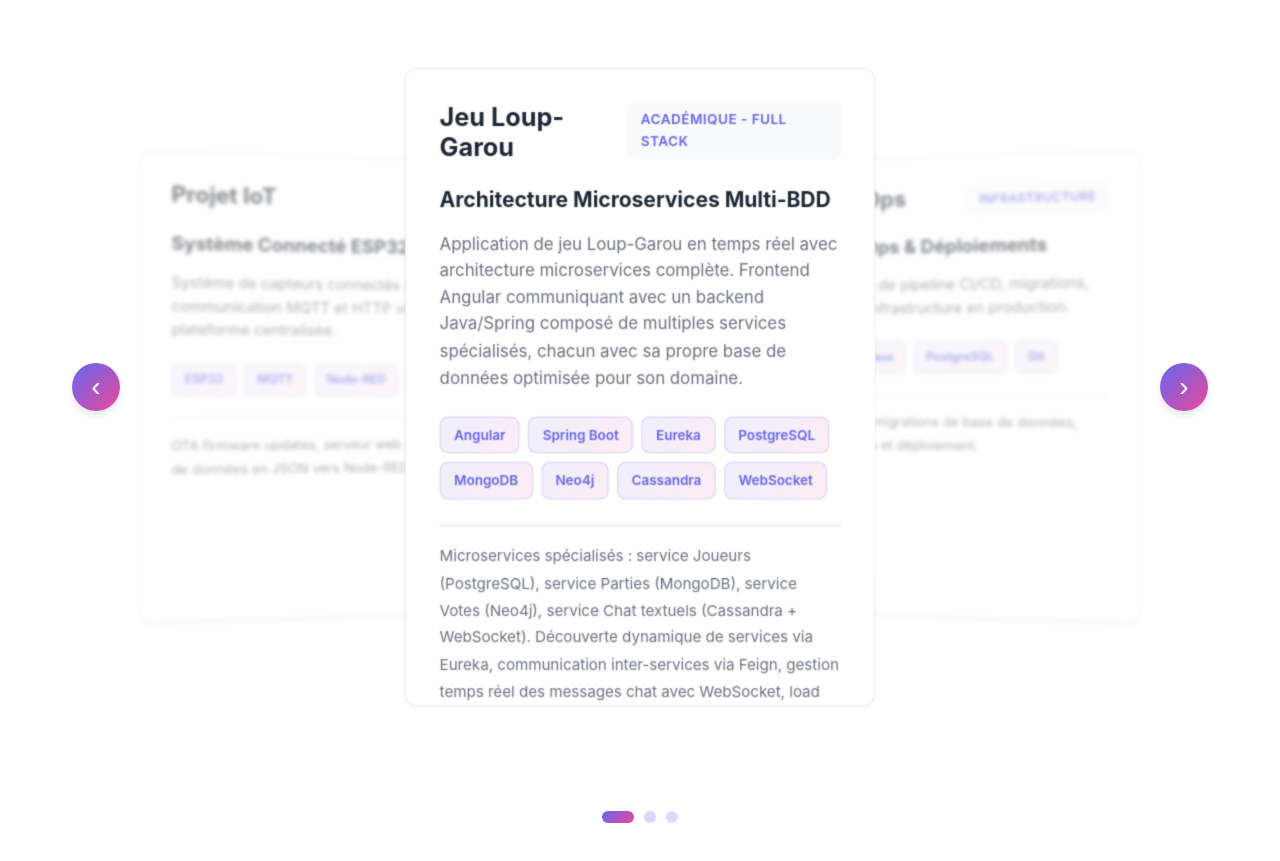
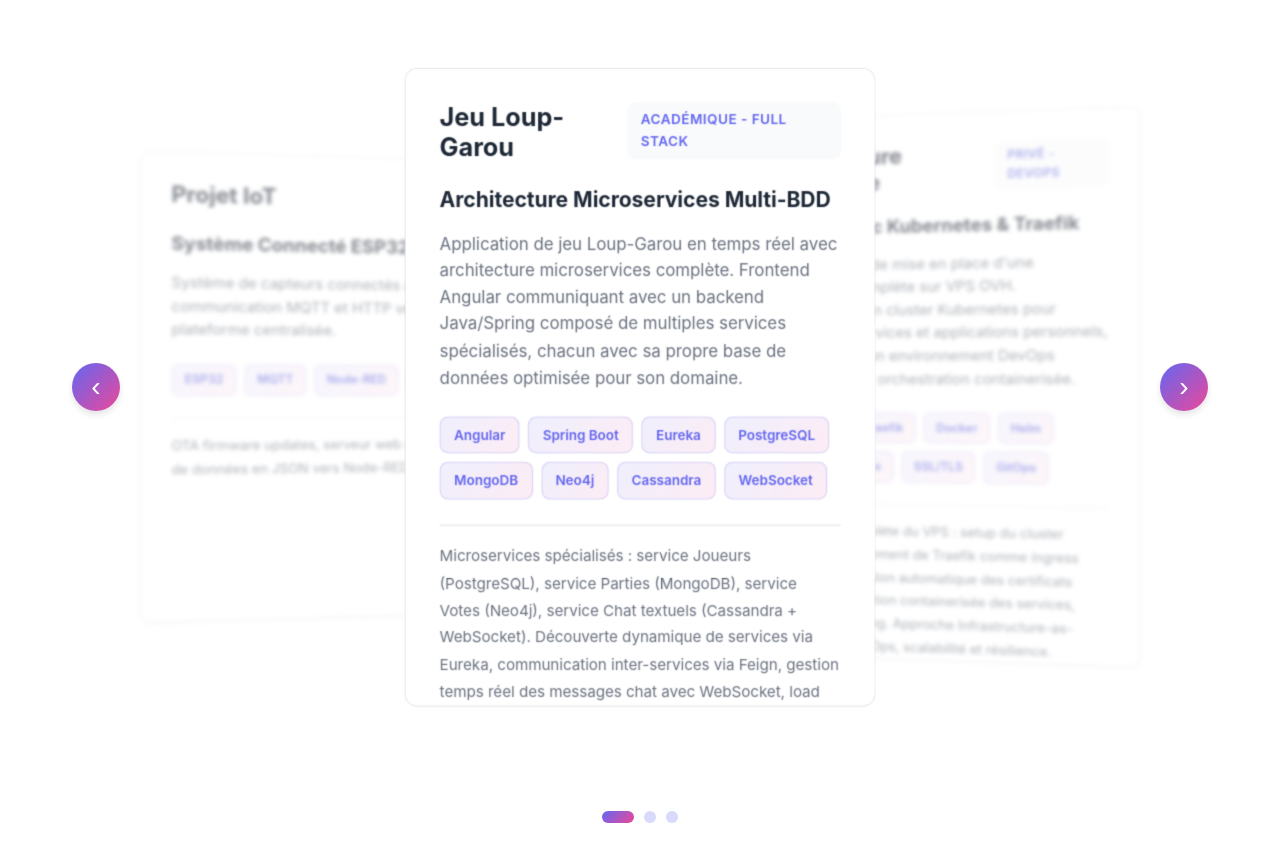
Before and after one commit to Rekimete/portfolio, a website: page index.html in a window 1280 px wide. Shown: the part 3540-4401 px from the top of the page. Drawn offline with Linux system fonts and the light colour scheme.

Commit message:
Update project details for personal DevOps infrastructure and enhance technology tags

```diff
--- a/index.html
+++ b/index.html
@@ -307,21 +307,25 @@
                         <div class="project-slide">
                             <div class="project-card">
                                 <div class="project-header">
-                                    <h3>Projet DevOps</h3>
-                                    <span class="project-badge">Infrastructure</span>
+                                    <h3>Infrastructure Personnelle</h3>
+                                    <span class="project-badge">Privé - DevOps</span>
                                 </div>
-                                <p class="project-title">Pipeline DevOps & Déploiements</p>
+                                <p class="project-title">VPS OVH avec Kubernetes & Traefik</p>
                                 <p class="project-description">
-                                    Gestion complète de pipeline CI/CD, migrations, déploiements et infrastructure en production.
+                                    Projet personnel de mise en place d'une infrastructure complète sur VPS OVH. Configuration d'un cluster Kubernetes pour héberger mes services et applications personnels, tout en simulant un environnement DevOps d'entreprise avec orchestration containerisée.
                                 </p>
                                 <div class="project-tech">
+                                    <span class="tech-tag">Kubernetes</span>
+                                    <span class="tech-tag">Traefik</span>
                                     <span class="tech-tag">Docker</span>
-                                    <span class="tech-tag">Liquibase</span>
-                                    <span class="tech-tag">PostgreSQL</span>
-                                    <span class="tech-tag">Git</span>
+                                    <span class="tech-tag">Helm</span>
+                                    <span class="tech-tag">OVH VPS</span>
+                                    <span class="tech-tag">Linux</span>
+                                    <span class="tech-tag">SSL/TLS</span>
+                                    <span class="tech-tag">GitOps</span>
                                 </div>
                                 <p class="project-details">
-                                    Suivi de validation, migrations de base de données, intégration continue et déploiement.
+                                    Configuration complète du VPS : setup du cluster Kubernetes, déploiement de Traefik comme ingress controller avec gestion automatique des certificats SSL/TLS, orchestration containerisée des services, monitoring et logging. Approche Infrastructure-as-Code, pipelines GitOps, scalabilité et résilience. Environnement de test pour reproduire des architectures d'entreprise.
                                 </p>
                             </div>
                         </div>
```
